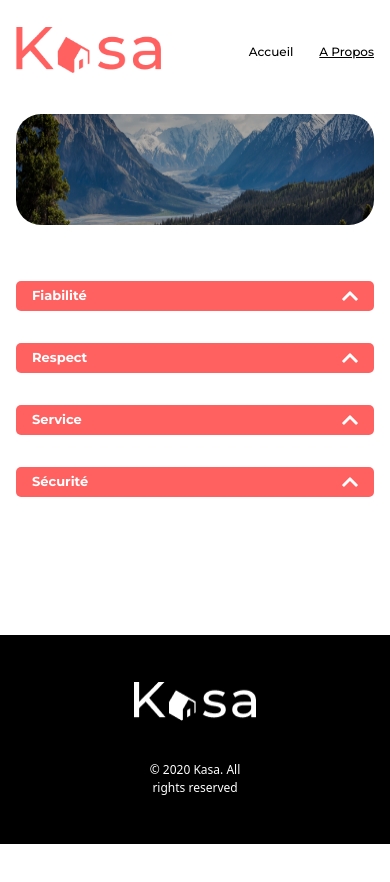
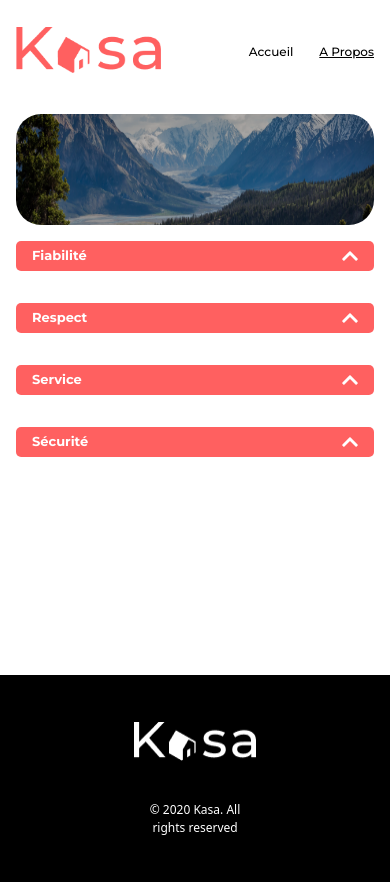
Before and after one commit to S0ph1e22/Kasa, a React (Vite) app: page /APropos in a window 390 px wide. Before the commit the page ends 844 px from the top, so only its background shows below. Built offline with nearby package versions, Linux system fonts and the light colour scheme; a web font is replaced by a local one.

Commit message:
page finie

```diff
--- a/src/styles/Apropos.scss
+++ b/src/styles/Apropos.scss
@@ -5,15 +5,19 @@
     display: grid;
     padding-top: 80px;
 
-    @media (max-width:768px){
-        margin-bottom: -90px;
-    }
-
-    @media (max-width: 1240px) and (min-width: 375px) {
+    @media (max-width : 1240px) and (min-width: 769px){
         width: 100%;
         max-width: 1023px;
         min-width:335px ;
         min-height: 180px;
     }
 
+    @media (max-width : 768px) and (min-width: 375px){
+        margin-bottom: -90px;
+        width: 100%;
+        padding-top: clamp(40px, 10vw, 100px);
+        padding-bottom: 80px;
+    }
+
+
 }
```
